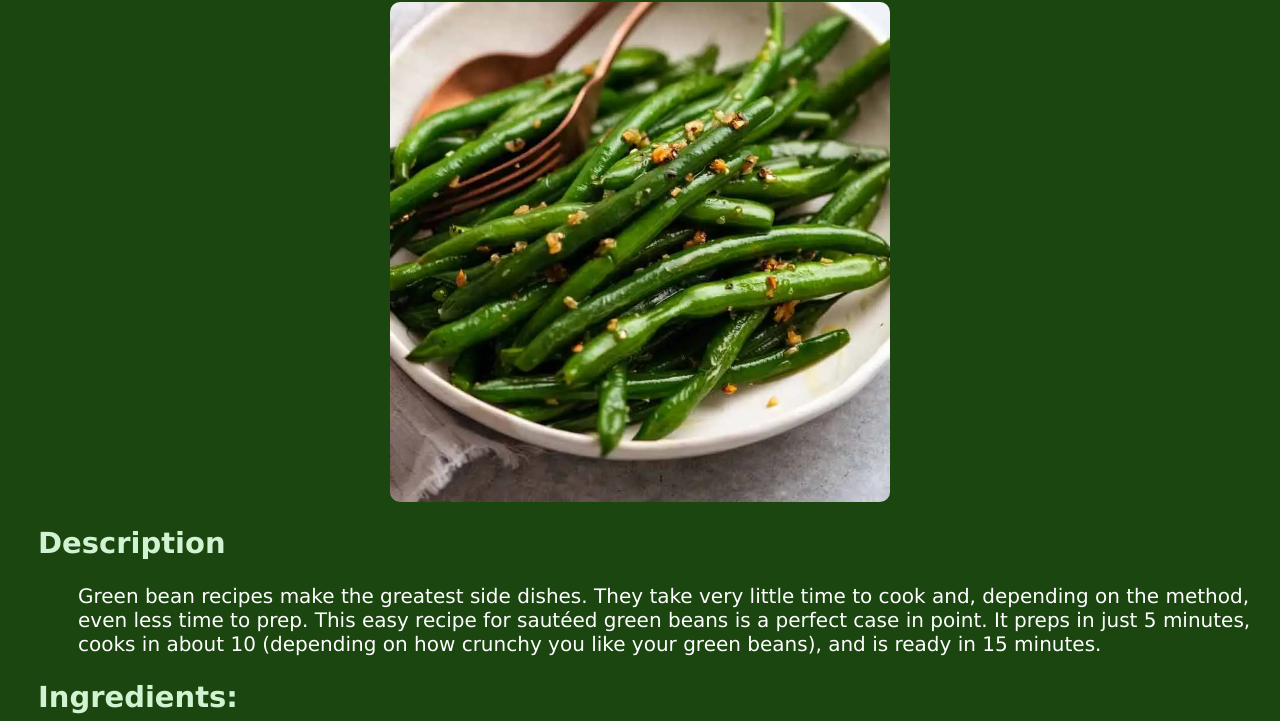
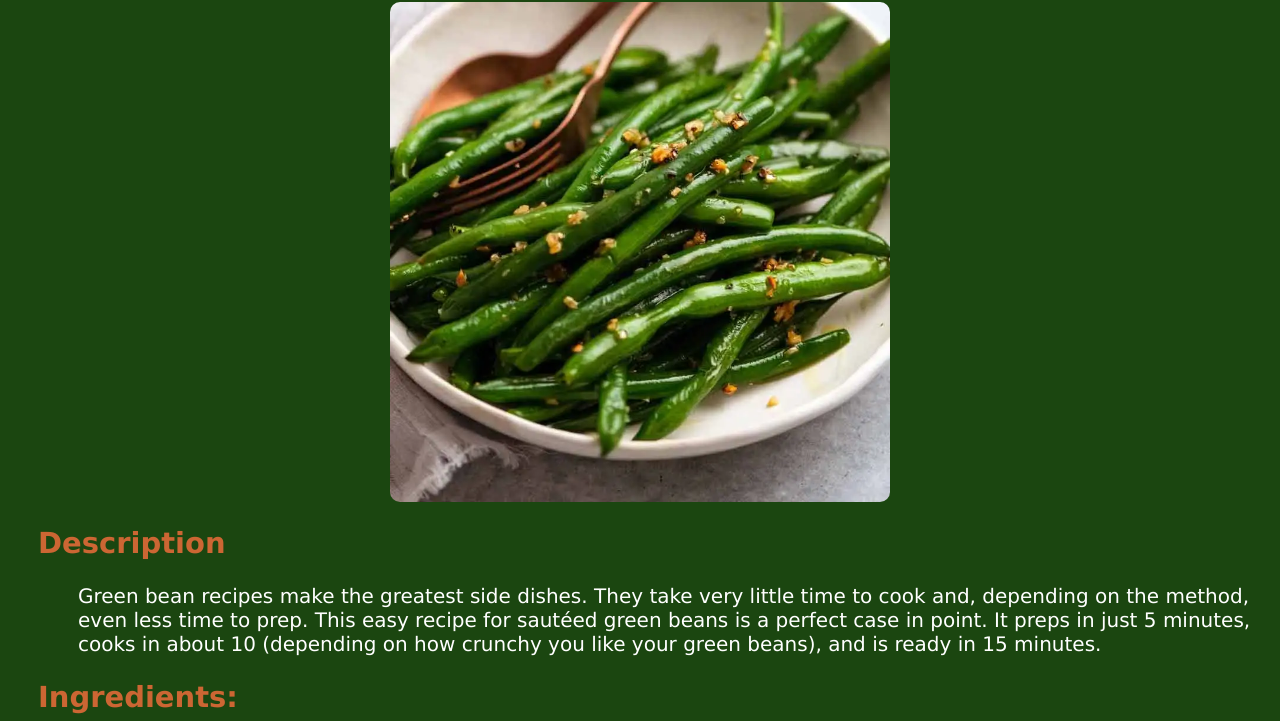
Before and after one commit to WebDeveloperStanica/The-Odin-Project, a plain HTML site: page recipes/buttery-garlic-green-beans.html in a window 1280 px wide. Shown: the part 79-800 px from the top of the page. Drawn offline with Linux system fonts and the light colour scheme.

Commit message:
changed the colour from rgb(210, 243, 210) to #cc6633 on h2 in buttery-garlic-green-beans.css file

```diff
--- a/recipes/buttery-garlic-green-beans.css
+++ b/recipes/buttery-garlic-green-beans.css
@@ -26,7 +26,7 @@ img {
 
 h2 {
     font-size: 29px;
-    color: rgb(210, 243, 210);
+    color: #CC6633;
 }
 
 p, ol, ul {
```
